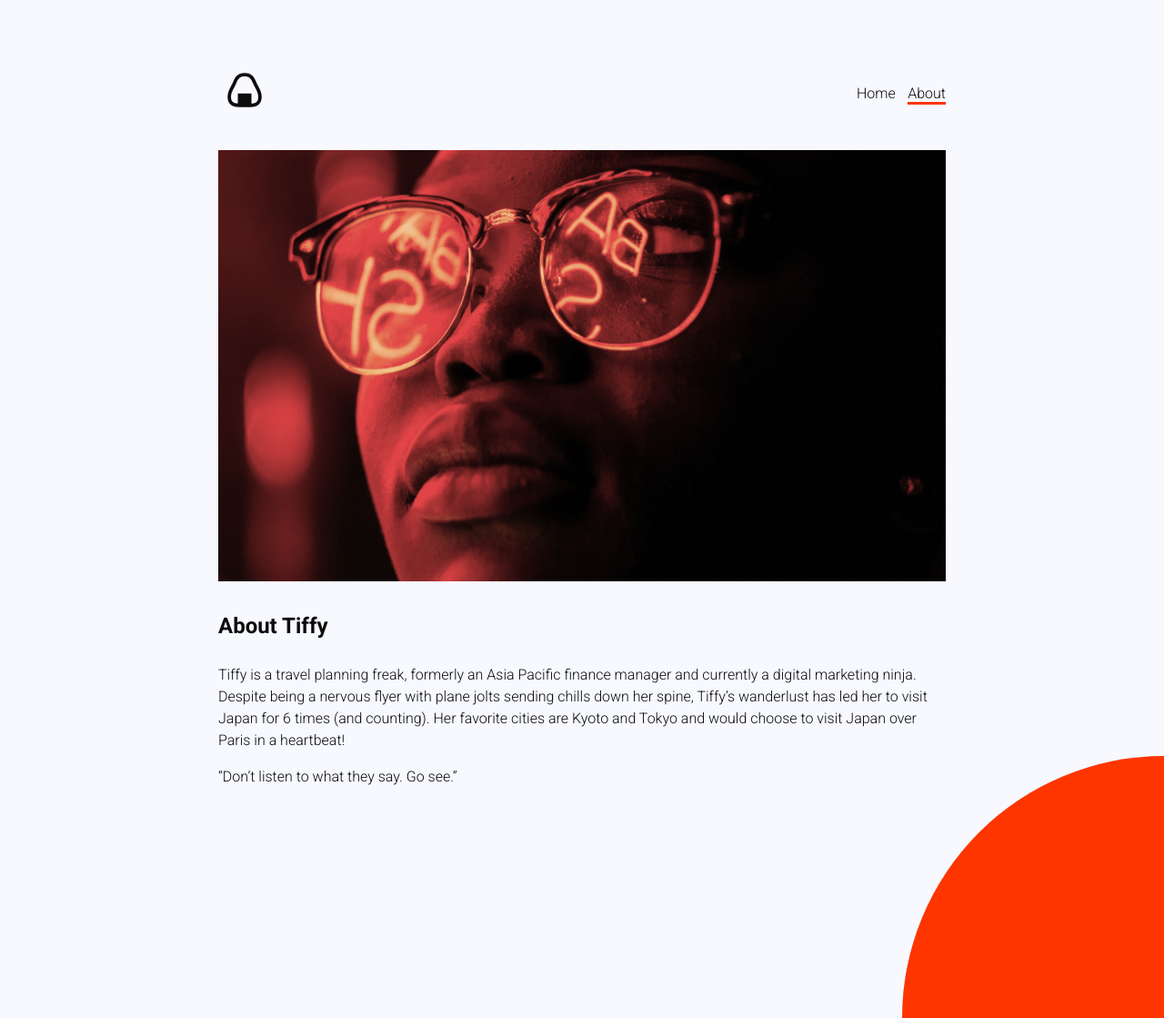
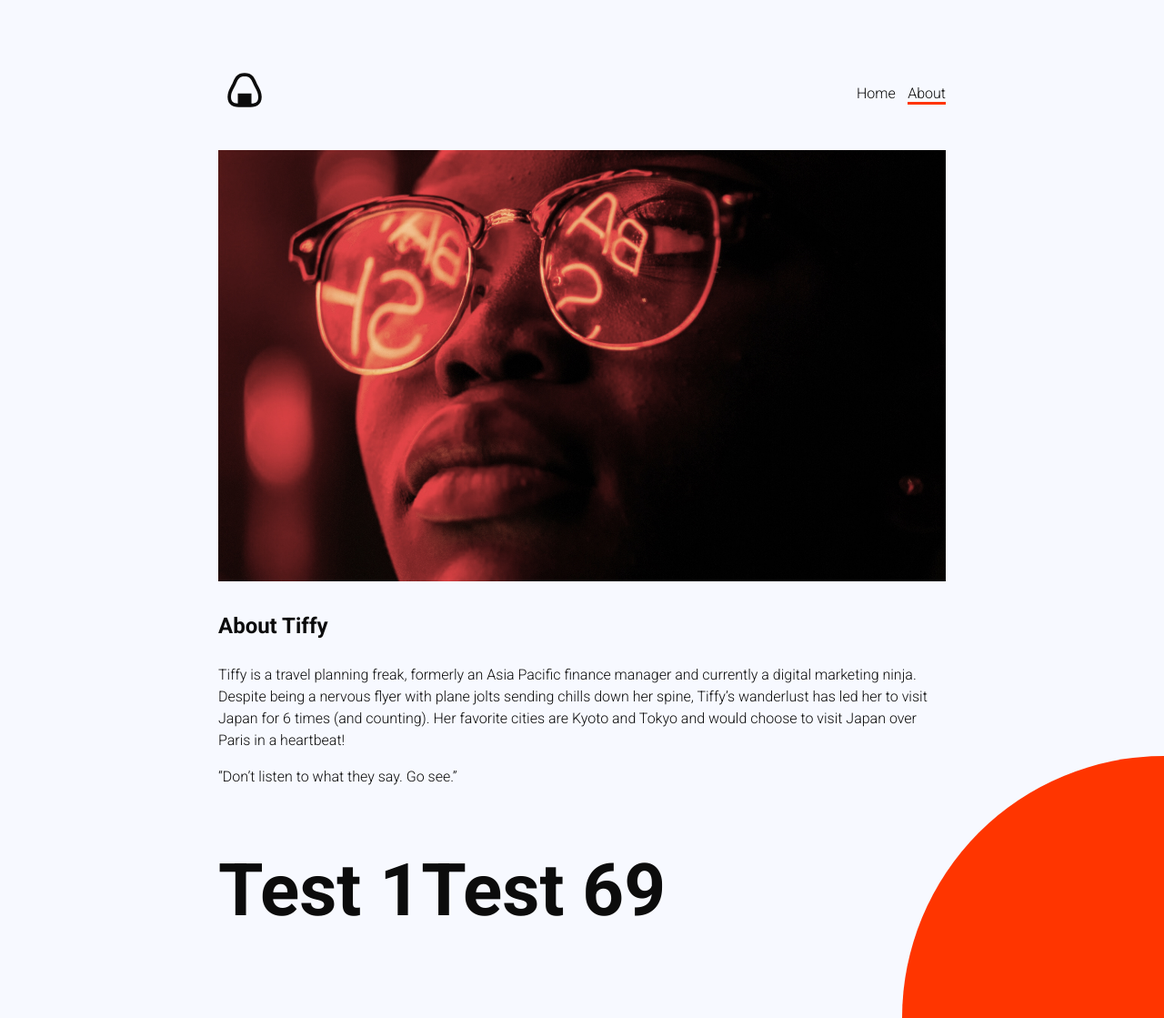
Before and after one commit to nikitasarejko/anightinjapan, a Jekyll site: the page built from about.markdown, in a window 1280 px wide and 1119 px high. Shown: the whole window at 91% size. Built offline with Jekyll 4.4.1, drawn with Linux system fonts in a browser that asks for light colours.

Commit message:
Updated About and 1 other file

```diff
--- a/_layouts/default.html
+++ b/_layouts/default.html
@@ -15,5 +15,7 @@
         {{ content }}
     </section>
 
+    <h1>{{ page.potatoe }}</h1>
+
 </body>
 </html>
--- a/about.markdown
+++ b/about.markdown
@@ -1,6 +1,9 @@
 ---
 title: About
 permalink: "/about/"
+potatoe:
+- Test 1
+- Test 69
 layout: default
 ---
 
```
